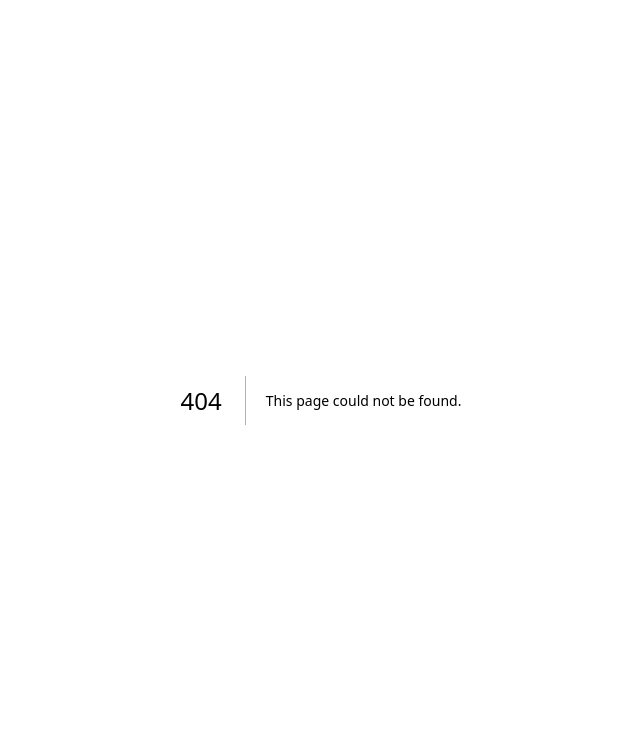
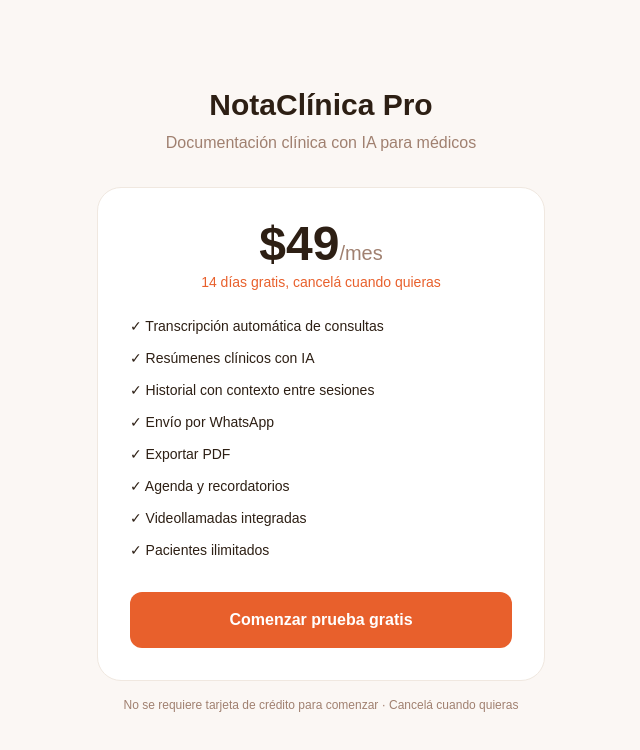
Before and after one commit to contacto404/notaclinica, a Next.js app: page /suscripcion in a window 1280 px wide. Before the commit this address had no page. Shown: the top 750 px of the page, without its empty margins (319-959 px from the left). Built offline with nearby package versions, Linux system fonts and the light colour scheme.

Commit message:
feat: integración Stripe suscripción

```diff
--- /dev/null
+++ b/app/api/create-checkout/route.ts
@@ -0,0 +1,30 @@
+import { NextRequest, NextResponse } from 'next/server'
+import Stripe from 'stripe'
+import { createClient } from '@/lib/supabase/server'
+
+const stripe = new Stripe(process.env.STRIPE_SECRET_KEY!)
+
+export async function POST(request: NextRequest) {
+  try {
+    const supabase = await createClient()
+    const { data: { user } } = await supabase.auth.getUser()
+    if (!user) return NextResponse.json({ error: 'No autorizado' }, { status: 401 })
+
+    const session = await stripe.checkout.sessions.create({
+      mode: 'subscription',
+      payment_method_types: ['card'],
+      line_items: [{ price: process.env.STRIPE_PRICE_ID!, quantity: 1 }],
+      subscription_data: {
+        trial_period_days: 14,
+      },
+      success_url: `${process.env.NEXT_PUBLIC_APP_URL}/dashboard?success=true`,
+      cancel_url: `${process.env.NEXT_PUBLIC_APP_URL}/suscripcion`,
+      customer_email: user.email,
+      metadata: { user_id: user.id },
+    })
+
+    return NextResponse.json({ url: session.url })
+  } catch (error: any) {
+    return NextResponse.json({ error: error.message }, { status: 500 })
+  }
+}
--- /dev/null
+++ b/app/api/stripe-webhook/route.ts
@@ -0,0 +1,51 @@
+import { NextRequest, NextResponse } from 'next/server'
+import Stripe from 'stripe'
+import { createClient } from '@supabase/supabase-js'
+
+const stripe = new Stripe(process.env.STRIPE_SECRET_KEY!)
+const supabase = createClient(
+  process.env.NEXT_PUBLIC_SUPABASE_URL!,
+  process.env.SUPABASE_SERVICE_ROLE_KEY!
+)
+
+export async function POST(request: NextRequest) {
+  const body = await request.text()
+  const sig = request.headers.get('stripe-signature')!
+
+  let event: Stripe.Event
+  try {
+    event = stripe.webhooks.constructEvent(body, sig, process.env.STRIPE_WEBHOOK_SECRET!)
+  } catch (err: any) {
+    return NextResponse.json({ error: err.message }, { status: 400 })
+  }
+
+  if (event.type === 'checkout.session.completed') {
+    const session = event.data.object as Stripe.Checkout.Session
+    const userId = session.metadata?.user_id
+    if (userId) {
+      await supabase.from('subscriptions').upsert({
+        user_id: userId,
+        stripe_customer_id: session.customer as string,
+        stripe_subscription_id: session.subscription as string,
+        status: 'active',
+        current_period_end: new Date(Date.now() + 30 * 24 * 60 * 60 * 1000).toISOString(),
+      }, { onConflict: 'user_id' })
+    }
+  }
+
+  if (event.type === 'customer.subscription.deleted') {
+    const subscription = event.data.object as Stripe.Subscription
+    await supabase.from('subscriptions')
+      .update({ status: 'canceled' })
+      .eq('stripe_subscription_id', subscription.id)
+  }
+
+  if (event.type === 'invoice.payment_failed') {
+    const invoice = event.data.object as any
+    await supabase.from('subscriptions')
+      .update({ status: 'past_due' })
+      .eq('stripe_subscription_id', invoice.subscription)
+  }
+
+  return NextResponse.json({ received: true })
+}
--- /dev/null
+++ b/app/suscripcion/page.tsx
@@ -0,0 +1,64 @@
+'use client'
+import { useState } from 'react'
+import { useRouter } from 'next/navigation'
+
+export default function SuscripcionPage() {
+  const [loading, setLoading] = useState(false)
+  const router = useRouter()
+
+  async function handleSuscribirse() {
+    setLoading(true)
+    try {
+      const res = await fetch('/api/create-checkout', { method: 'POST' })
+      const data = await res.json()
+      if (data.url) window.location.href = data.url
+    } catch (e) {
+      setLoading(false)
+    }
+  }
+
+  return (
+    <div className="min-h-screen bg-[#FBF7F4] flex items-center justify-center p-5">
+      <div className="max-w-md w-full">
+        <div className="text-center mb-8">
+          <h1 className="text-3xl font-bold text-[#2D1F14] mb-2">NotaClínica Pro</h1>
+          <p className="text-[#A08070]">Documentación clínica con IA para médicos</p>
+        </div>
+
+        <div className="bg-white rounded-3xl border border-[#F0E8E0] p-8 mb-4">
+          <div className="text-center mb-6">
+            <p className="text-5xl font-bold text-[#2D1F14]">$49<span className="text-xl font-normal text-[#A08070]">/mes</span></p>
+            <p className="text-sm text-[#E8602C] font-medium mt-1">14 días gratis, cancelá cuando quieras</p>
+          </div>
+
+          <div className="flex flex-col gap-3 mb-8">
+            {[
+              '✓ Transcripción automática de consultas',
+              '✓ Resúmenes clínicos con IA',
+              '✓ Historial con contexto entre sesiones',
+              '✓ Envío por WhatsApp',
+              '✓ Exportar PDF',
+              '✓ Agenda y recordatorios',
+              '✓ Videollamadas integradas',
+              '✓ Pacientes ilimitados',
+            ].map(f => (
+              <p key={f} className="text-sm text-[#2D1F14]">{f}</p>
+            ))}
+          </div>
+
+          <button
+            onClick={handleSuscribirse}
+            disabled={loading}
+            className="w-full bg-[#E8602C] text-white rounded-xl py-4 font-semibold text-base hover:bg-[#D04F1E] transition-colors disabled:opacity-50 cursor-pointer disabled:cursor-not-allowed"
+          >
+            {loading ? 'Redirigiendo...' : 'Comenzar prueba gratis'}
+          </button>
+        </div>
+
+        <p className="text-xs text-center text-[#A08070]">
+          No se requiere tarjeta de crédito para comenzar · Cancelá cuando quieras
+        </p>
+      </div>
+    </div>
+  )
+}
--- a/package.json
+++ b/package.json
@@ -11,6 +11,7 @@
   "dependencies": {
     "@anthropic-ai/sdk": "^0.98.0",
     "@react-pdf/renderer": "^4.5.1",
+    "@stripe/stripe-js": "^9.7.0",
     "@supabase/ssr": "^0.10.3",
     "@supabase/supabase-js": "^2.106.2",
     "lucide-react": "^1.16.0",
@@ -18,7 +19,8 @@
     "openai": "^6.39.0",
     "react": "19.2.4",
     "react-dom": "19.2.4",
-    "resend": "^6.12.4"
+    "resend": "^6.12.4",
+    "stripe": "^22.2.0"
   },
   "devDependencies": {
     "@tailwindcss/postcss": "^4",
```
Also changed, not shown: 1 other file (tests, documents, lock files or other folders).
